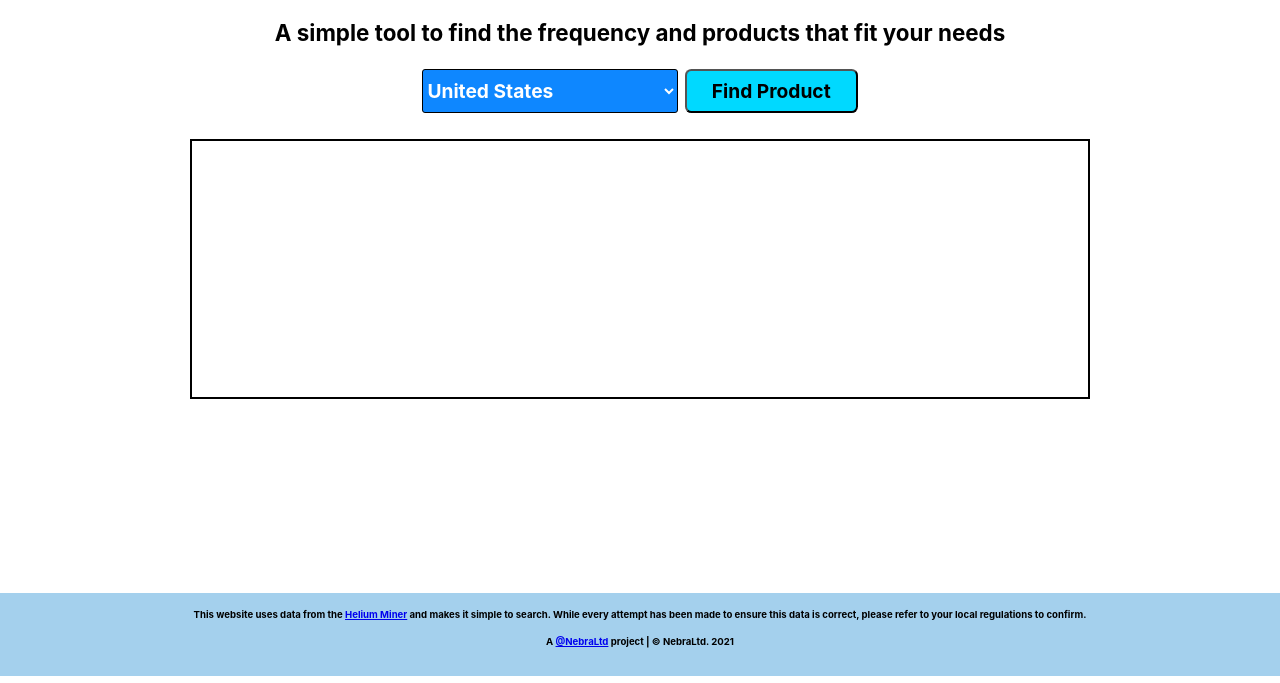
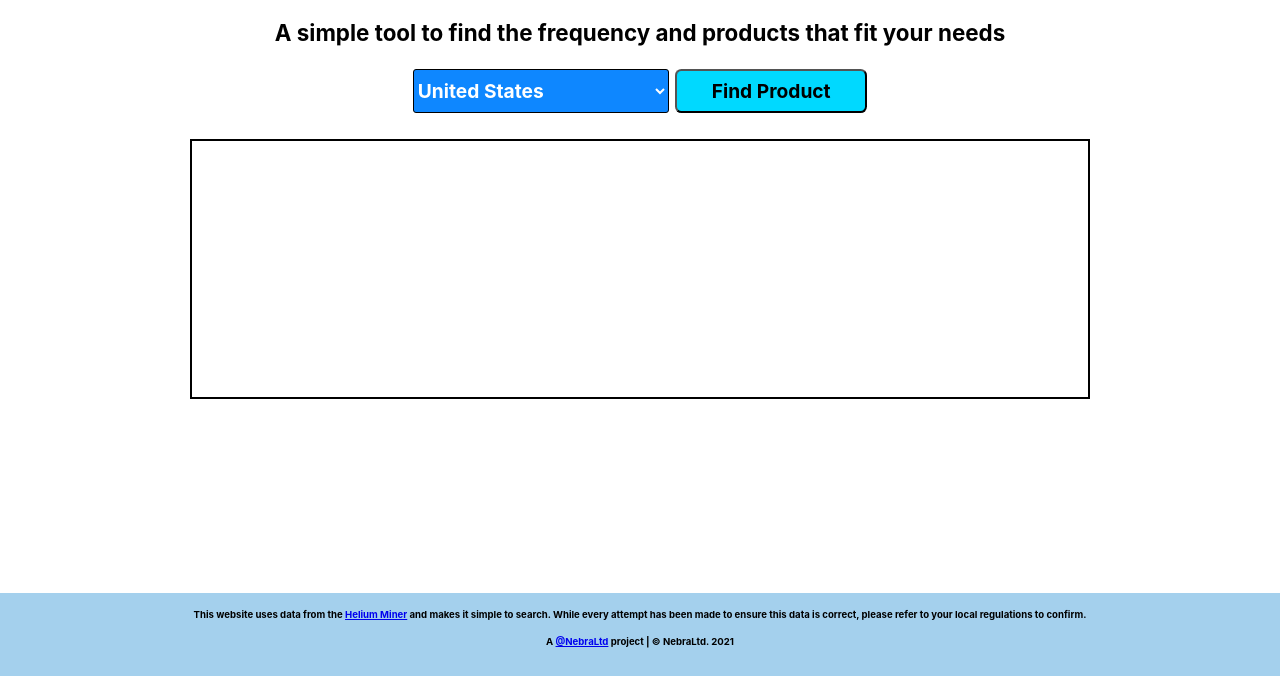
Before and after one commit to samuelliechty/nebra-region-tool, a website: page index.html in a window 1280 px wide. Shown: the part 124-807 px from the top of the page. Drawn offline with Linux system fonts and the light colour scheme.

Commit message:
increased button width

```diff
--- a/css/nebraRegionTool.css
+++ b/css/nebraRegionTool.css
@@ -83,7 +83,7 @@ select{
 }
 
 .submit-button{
-    width: 13.5vw;
+    width: 15vw;
     height: 3.5vw;
     background-color:rgb(0, 217, 255);
     border-radius: 0.5vw;
```
